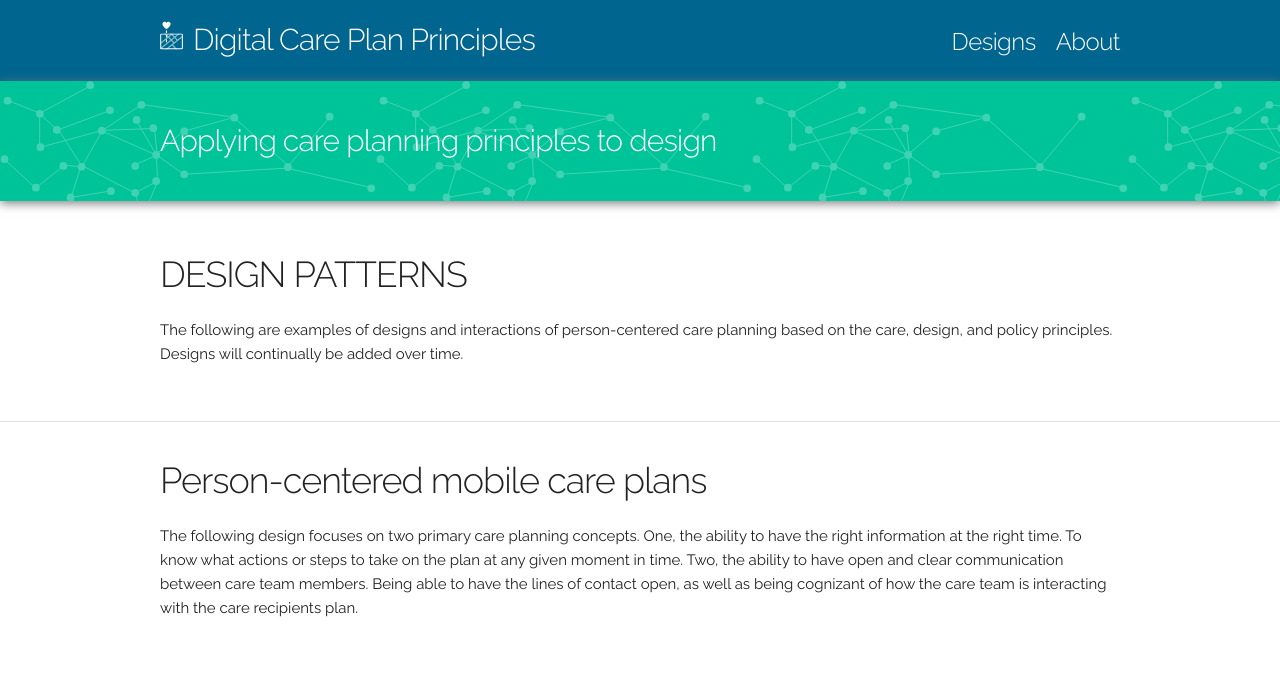
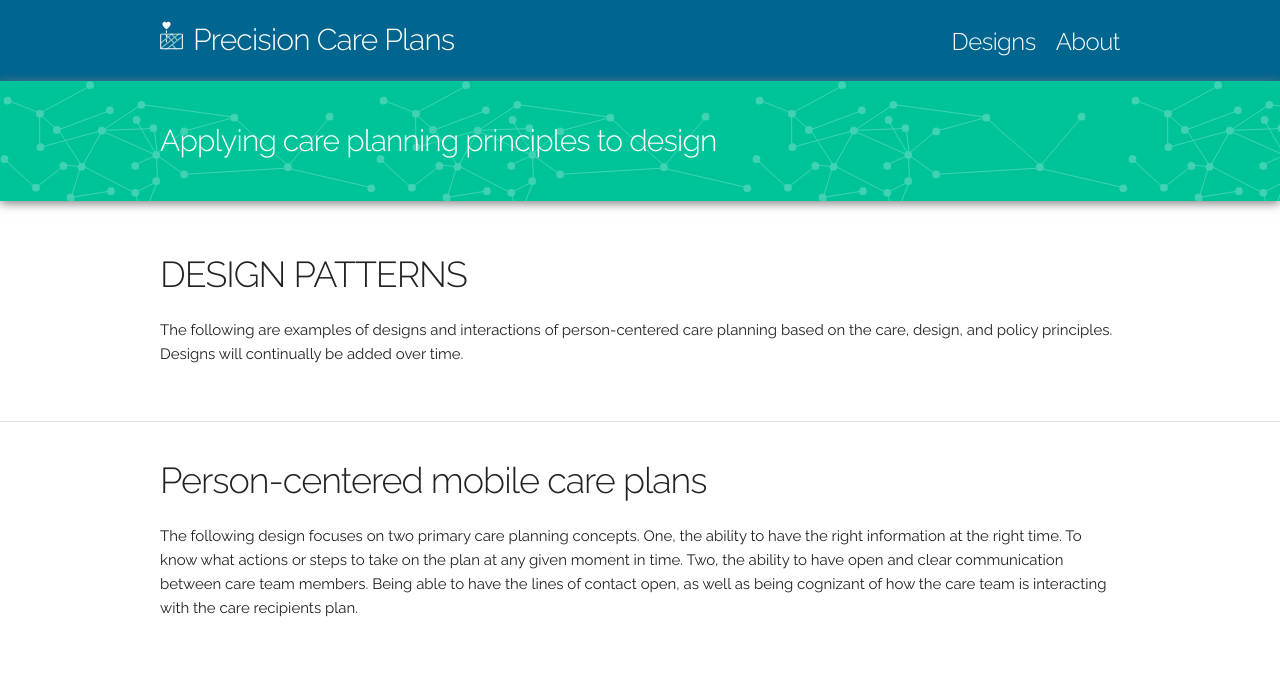
Before and after one commit to goinvo/PrecisionCarePlans, a plain HTML site: page designs.html in a window 1280 px wide. Shown: the top 683 px of the page. Drawn offline with Linux system fonts and the light colour scheme.

Commit message:
Update designs.html

```diff
--- a/designs.html
+++ b/designs.html
@@ -41,7 +41,7 @@
     <div class="container">
       <div class="header_row">
         <div class="header_column" id="logo"><img src="images/logo.svg" ></div>
-        <div class="header_column"><a href="index.html"><h4>Digital Care Plan Principles</h4></a></div>
+        <div class="header_column"><a href="index.html"><h4>Precision Care Plans</h4></a></div>
         <div class="header_column header_links"><a href="designs.html"><h5>Designs<h5></a></div>
         <div class="header_column header_links"><h5>About</h5></div>
         <div class="header_column" id="hamburger_div"><button id="hamburger">&#9776;</button></div>
```
